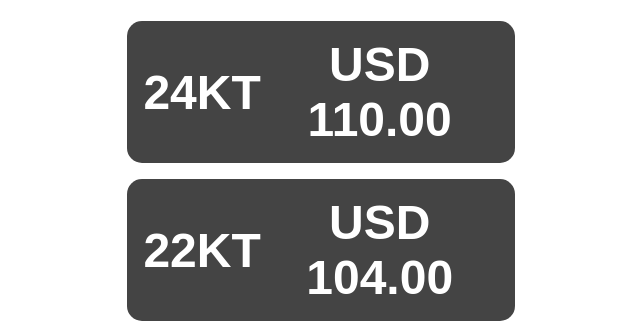
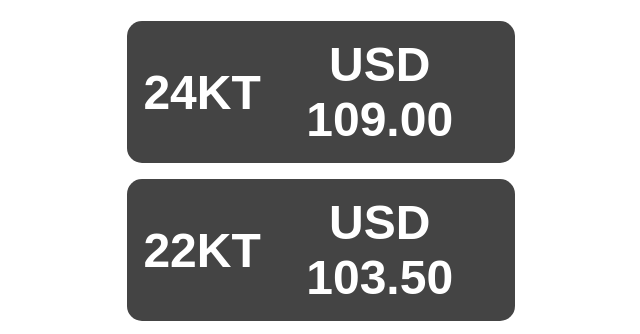
Before and after one commit to Kalyan-Jewellers/gold-rates, a plain HTML site: page index.html in a window 1280 px wide. Shown: the part 225-559 px from the top of the page, 319-959 px from the left. Drawn offline with Linux system fonts and the light colour scheme.

Commit message:
Update index.html

```diff
--- a/index.html
+++ b/index.html
@@ -75,8 +75,8 @@
     <div class="container">
         <img src="logo.png" alt="Company Logo" class="logo"> <!-- Replace with actual logo -->
         <h1>Today's Gold Rate</h1>
-        <div class="rate"> <span>24KT</span> <span>USD 110.00</span> </div>
-        <div class="rate"> <span>22KT</span> <span>USD 104.00</span> </div>
+        <div class="rate"> <span>24KT</span> <span>USD 109.00</span> </div>
+        <div class="rate"> <span>22KT</span> <span>USD 103.50</span> </div>
         <div class="rate"> <span>18KT</span> <span>USD 88.50</span> </div>
     </div>
 </body>
```
